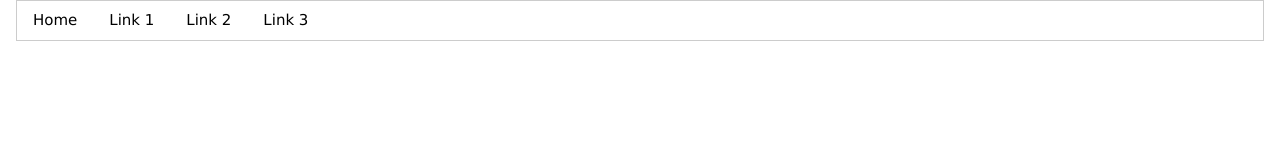
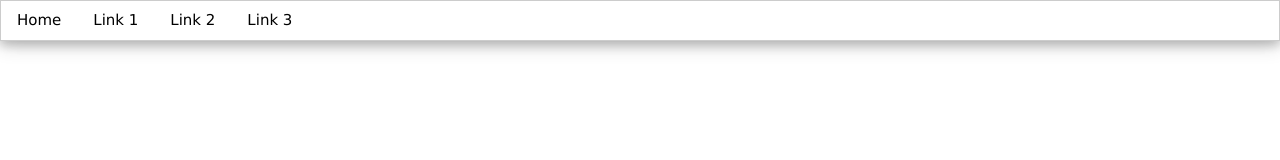
Before and after one commit to NaceBudjoni-Education/NaceBudjoni_education, a plain HTML site: page index.html in a window 1280 px wide. Drawn offline with nearby package versions, Linux system fonts and the light colour scheme.

Commit message:
Update index.html

```diff
--- a/index.html
+++ b/index.html
@@ -9,11 +9,14 @@
         margin:0;
         padding:0;
       }
+      .top-navigation{
+        border-buttom: 2px solid black;
+        box-shadow: 0px 3px 10px light-gray;
+      }
     </style>
   </head>
   <body>
-    <div class="w3-container">
-      <div class="w3-responsive">
+      <div class="top-navigation w3-top">
         <nav class="w3-bar w3-card-4 w3-border w3-white w3-text-black">
             <a href="#" class="w3-bar-item w3-button w3-mobile">Home</a>
             <a href="#" class="w3-bar-item w3-button w3-mobile">Link 1</a>
@@ -21,6 +24,5 @@
             <a href="#" class="w3-bar-item w3-button w3-mobile">Link 3</a>
         </nav>
       </div>
-    </div>
   </body>
 </html>
```
